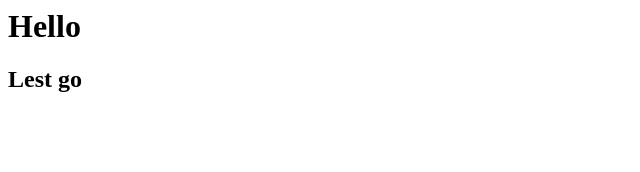
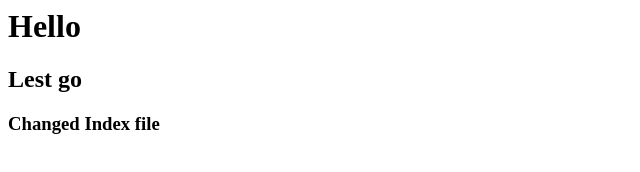
Before and after one commit to Siddharth264/Learn-git, a plain HTML site: page index.html in a window 1280 px wide. Shown: the whole page, without its empty margins (0-640 px from the left). Drawn offline with Linux system fonts and the light colour scheme.

Commit message:
changed index

```diff
--- a/index.html
+++ b/index.html
@@ -1,2 +1,3 @@
 <h1>Hello</h1>
 <h2>Lest go</h2>
+<h3>Changed Index file</h3>
```
